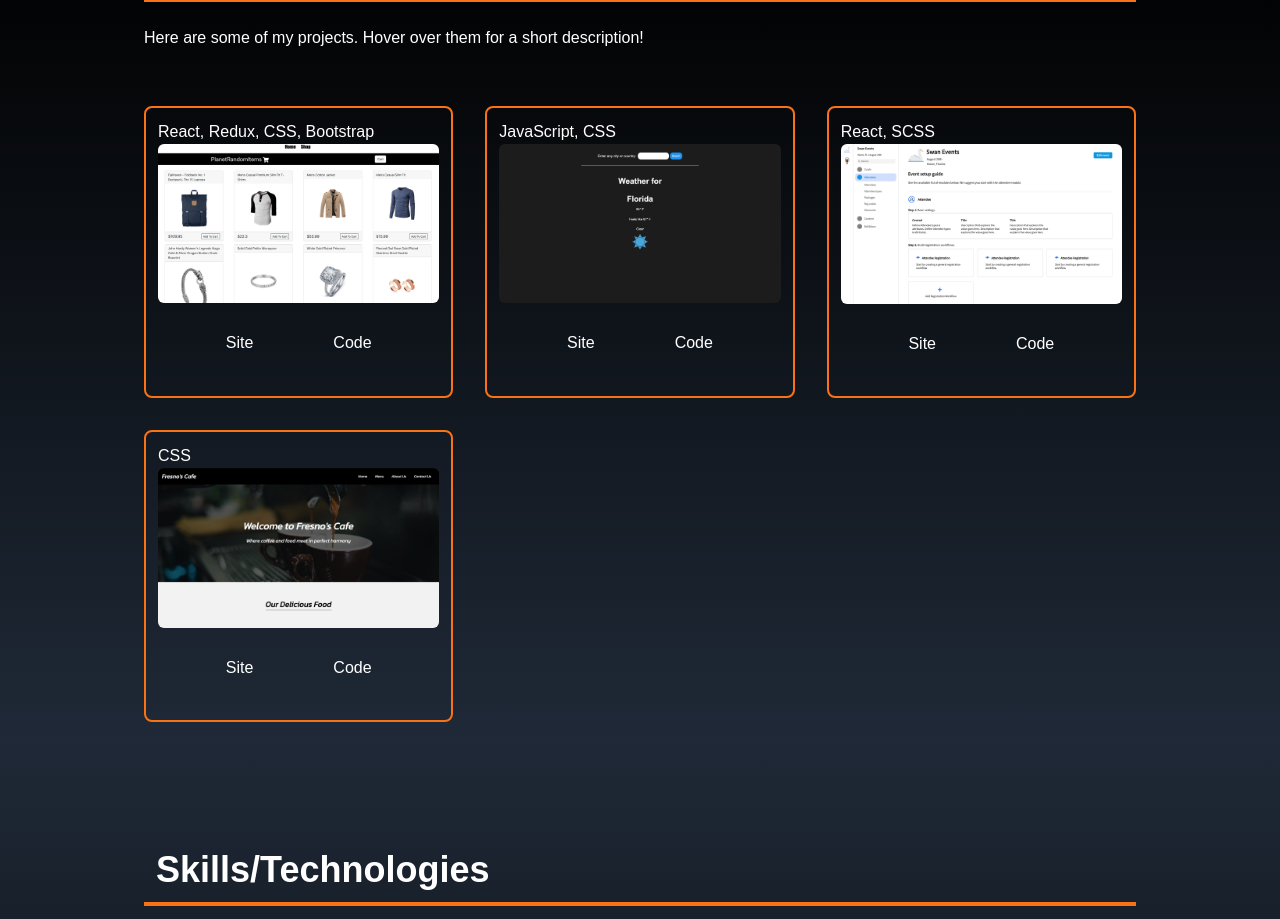
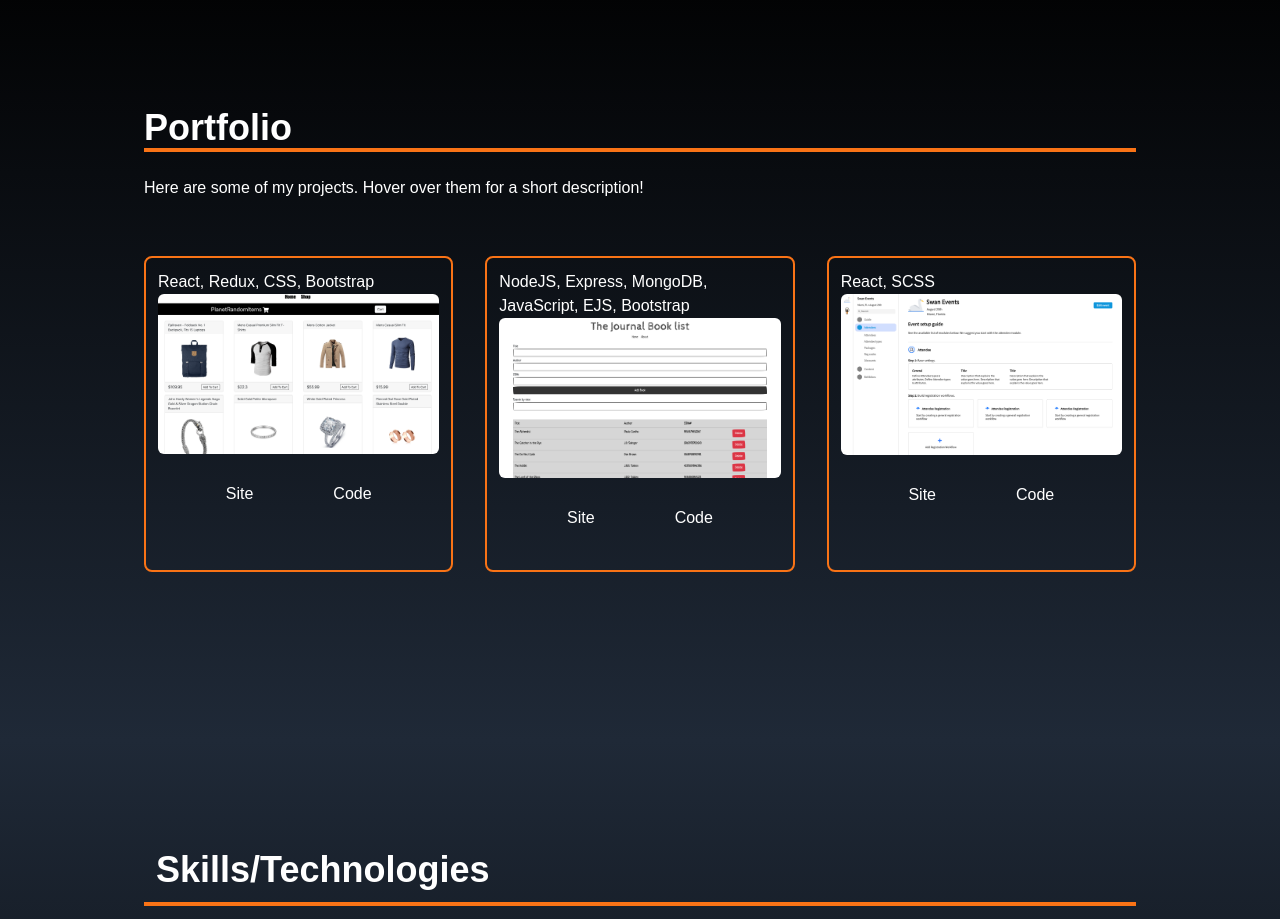
Before and after one commit to KrOhDee/portfolio-re, a React (Create React App) app: page / in a window 1280 px wide. Shown: the part 1660-2579 px from the top of the page. Built offline with nearby package versions, Linux system fonts and the light colour scheme; the HTML template or start-up script is replaced by a standard one; a web font is replaced by a local one.

Commit message:
Change projects

```diff
--- a/src/components/Portfolio.jsx
+++ b/src/components/Portfolio.jsx
@@ -1,5 +1,6 @@
 import React from 'react';
-import landingPage from '../assets/portfolio/landing-page.png';
+//import landingPage from '../assets/portfolio/landing-page.png';
+import theJournal from '../assets/portfolio/the-journal.png';
 import weatherApp from '../assets/portfolio/weather-app.png';
 import shoppingCart from '../assets/portfolio/shopping-cart.png';
 import eventPlanningPage from '../assets/portfolio/event-page.png';
@@ -17,12 +18,12 @@ const Portfolio = () => {
     },
     {
       id: 2,
-      src: weatherApp,
-      href: 'https://silver-froyo-fd1427.netlify.app/',
-      href2: 'https://github.com/KrOhDee/weather-app',
-      tooltip: 'Weather App',
-      desc: 'A weather app made with Vanilla JS and styled with CSS. This app displays the temperature, a weather description, and a feels like temperature for your selected location. Plus, it includes fun weather icons to give you a visual representation of the current weather conditions.',
-      desc2: 'JavaScript, CSS',
+      src: theJournal,
+      href: 'https://the-journal.herokuapp.com/',
+      href2: 'https://github.com/KrOhDee/the-journal',
+      tooltip: 'Book List',
+      desc: 'A book list that allows users to add, view, and delete books from a MongoDB database using CRUD operations. Users can also search for books by title.',
+      desc2: 'NodeJS, Express, MongoDB, JavaScript, EJS, Bootstrap',
     },
     {
       id: 3,
@@ -32,15 +33,6 @@ const Portfolio = () => {
       tooltip: 'Event Planning Page',
       desc: 'This is a page for an event planning site that was built with React, and styled with SCSS. It has a clean design that looks great on all screen sizes.',
       desc2: 'React, SCSS',
-    },
-    {
-      id: 4,
-      src: landingPage,
-      href: 'https://sage-chebakia-6c4906.netlify.app/',
-      href2: 'https://github.com/KrOhDee/a-landing-page',
-      tooltip: 'Landing Page',
-      desc: 'This is a beautiful landing page made with responsiveness being a priority. The project was styled with CSS and features: a header with the company name and a navigation bar, a section showcasing food and drinks, a call-to-action, and a footer.',
-      desc2: 'CSS',
     },
   ];
 
```
Also changed, not shown: src/assets/portfolio/the-journal.png (added).
